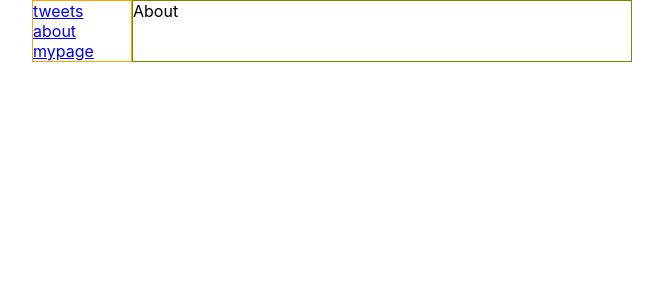
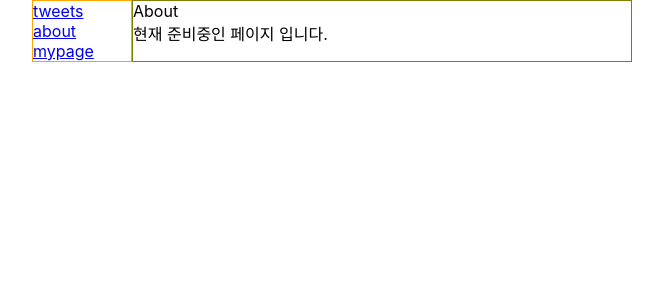
Before and after one commit to moondrop0816/twittler-self, a React (Create React App) app: page /about in a window 1280 px wide. Shown: the top 300 px of the page, without its empty margins (308-971 px from the left). Built offline with nearby package versions, Linux system fonts and the light colour scheme.

Commit message:
준비중 메시지 출력

```diff
--- a/src/Pages/About.js
+++ b/src/Pages/About.js
@@ -1,5 +1,10 @@
 const About = () => {
-  return <div>About</div>;
+  return (
+    <div>
+      <div>About</div>
+      <p>현재 준비중인 페이지 입니다. </p>
+    </div>
+  );
 };
 
 export default About;
```
